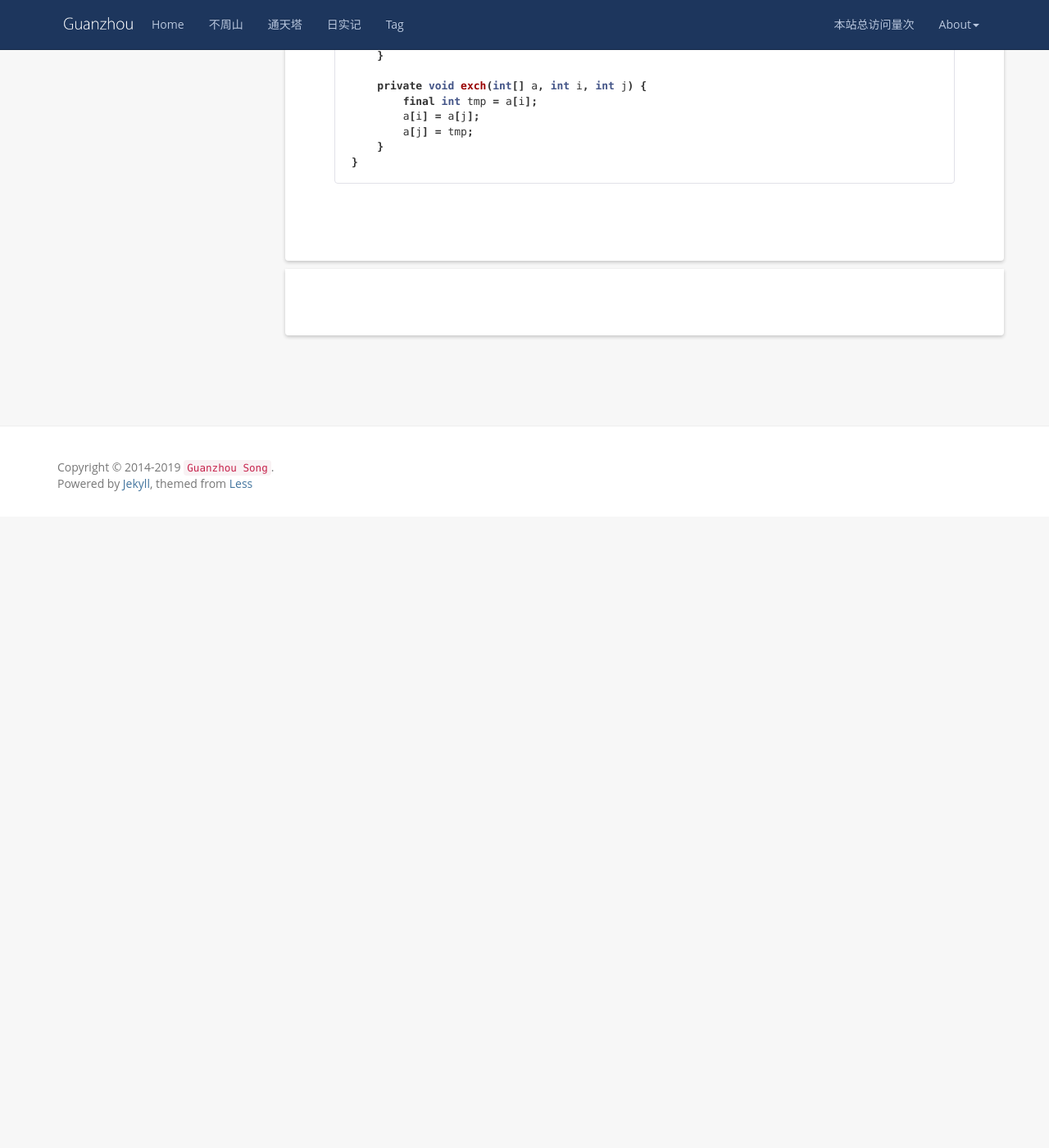
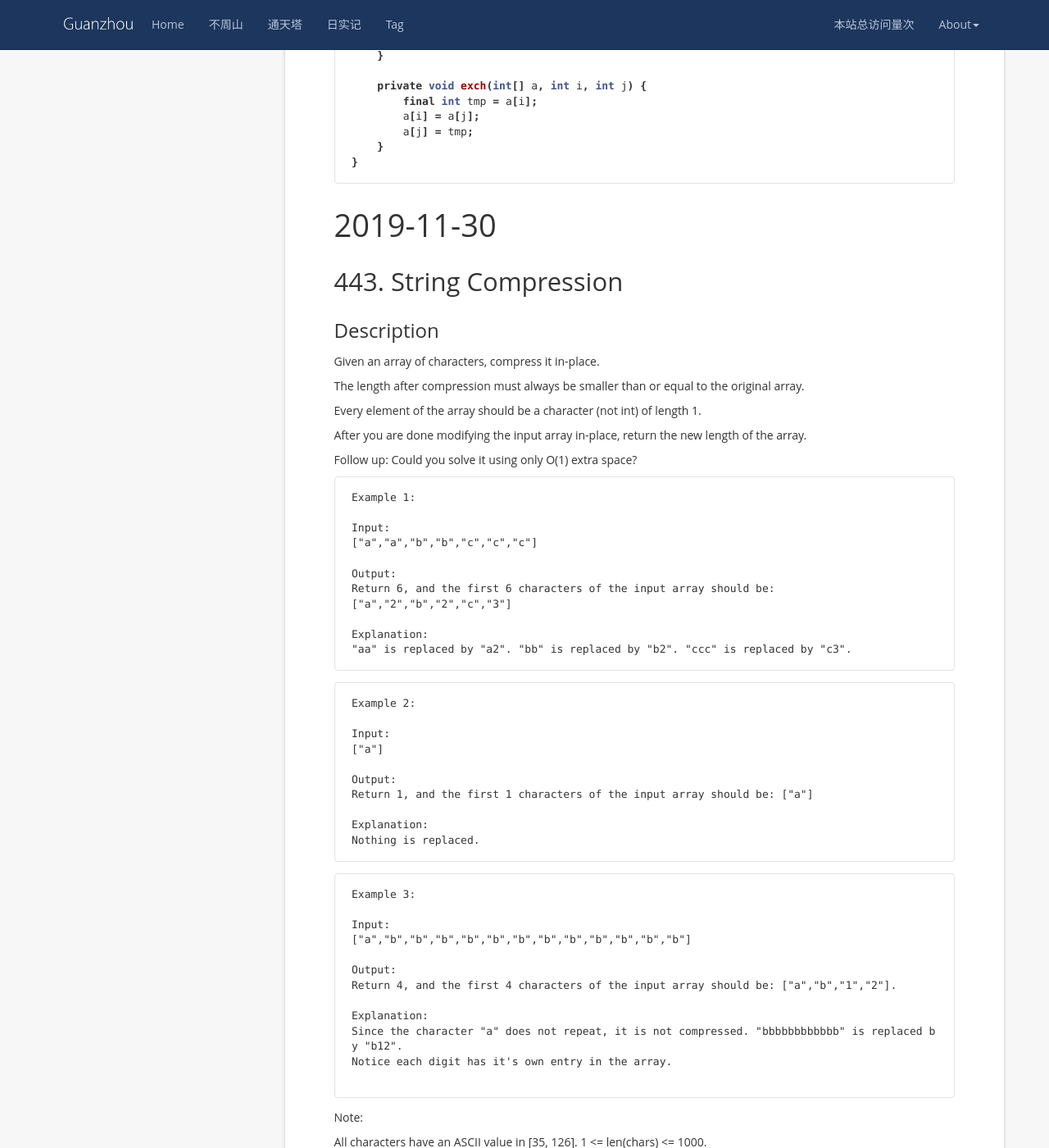
Before and after one commit to wangsimin04/GuanzhouSong.github.io, a Jekyll site: the page built from _posts/2019-11-01-LeetCode.md, in a window 1280 px wide and 1400 px high, scrolled down 51119 px. Shown: the whole window at 82% size. Built offline with Jekyll 4.4.1, drawn with Linux system fonts in a browser that asks for light colours; nearby versions of some CDN libraries; comment, search, counter and statistics services are not loaded; before the commit the page ends 51749 px from its top, so only the background shows below that; some of the changed text lies outside the part shown.

Commit message:
Update 2019-11-01-LeetCode.md

````diff
--- a/_posts/2019-11-01-LeetCode.md
+++ b/_posts/2019-11-01-LeetCode.md
@@ -2490,3 +2490,91 @@ class Solution {
     }
 }
 ```
+
+# 2019-11-30
+## 443. String Compression
+### Description
+Given an array of characters, compress it in-place.
+
+The length after compression must always be smaller than or equal to the original array.
+
+Every element of the array should be a character (not int) of length 1.
+
+After you are done modifying the input array in-place, return the new length of the array.
+
+
+Follow up:
+Could you solve it using only O(1) extra space?
+
+```
+Example 1:
+
+Input:
+["a","a","b","b","c","c","c"]
+
+Output:
+Return 6, and the first 6 characters of the input array should be: ["a","2","b","2","c","3"]
+
+Explanation:
+"aa" is replaced by "a2". "bb" is replaced by "b2". "ccc" is replaced by "c3".
+```
+
+```
+Example 2:
+
+Input:
+["a"]
+
+Output:
+Return 1, and the first 1 characters of the input array should be: ["a"]
+
+Explanation:
+Nothing is replaced.
+```
+```
+Example 3:
+
+Input:
+["a","b","b","b","b","b","b","b","b","b","b","b","b"]
+
+Output:
+Return 4, and the first 4 characters of the input array should be: ["a","b","1","2"].
+
+Explanation:
+Since the character "a" does not repeat, it is not compressed. "bbbbbbbbbbbb" is replaced by "b12".
+Notice each digit has it's own entry in the array.
+
+```
+Note:
+
+All characters have an ASCII value in [35, 126].
+1 <= len(chars) <= 1000.
+
+### Solution
+```java
+class Solution {
+    public int compress(char[] chars) {
+        int len = chars.length;
+        int idx = 0, indexAns = 0;
+        while(idx < len){
+            char cur = chars[idx];
+            int count = 0;
+            //loop over to count.
+            while(idx < len && chars[idx]==cur){
+                idx++;
+                count++;
+            }
+            chars[indexAns++] = cur;
+            //if the count has two digit need to take care.
+            if(count != 1){
+                for(char c: String.valueOf(count).toCharArray()){
+                    chars[indexAns++] = c;
+                }
+            }
+
+        }
+        return indexAns;
+    }
+}
+
+```
````
